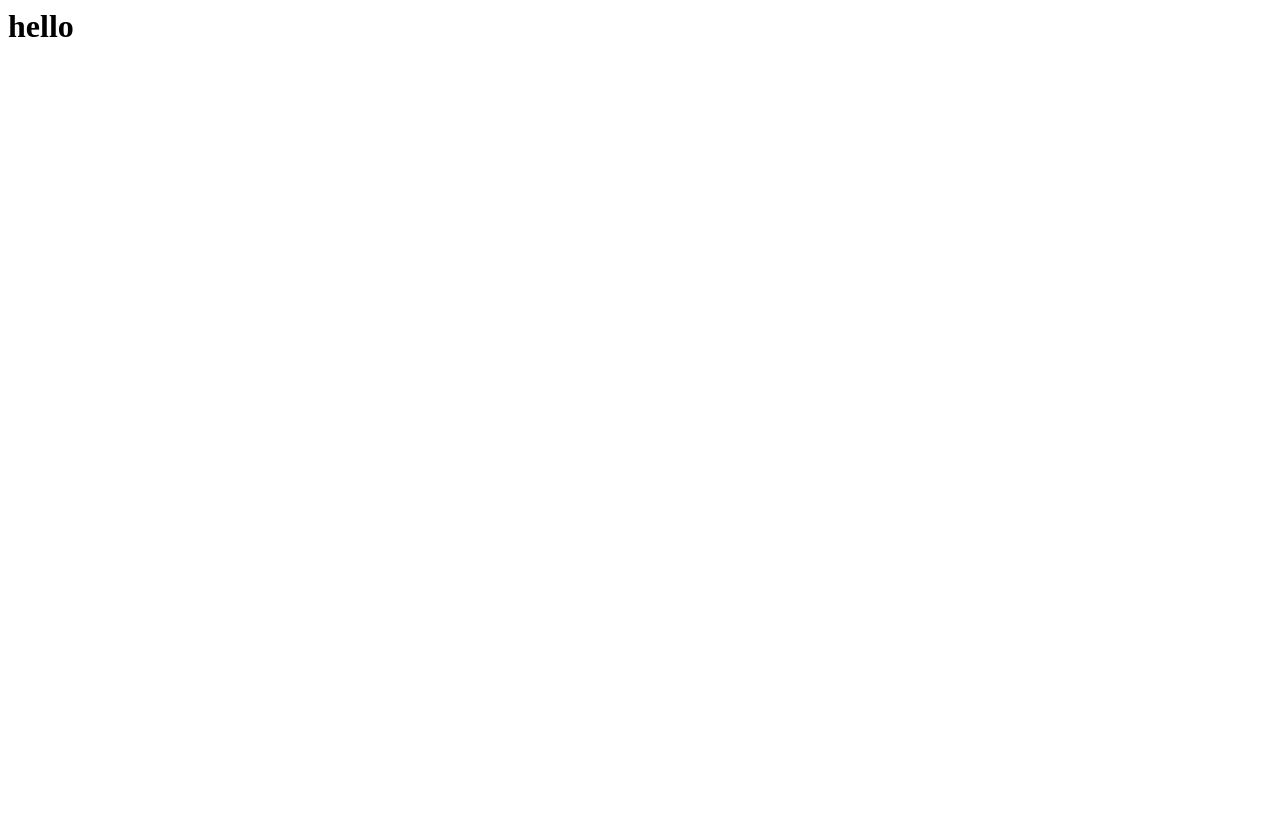
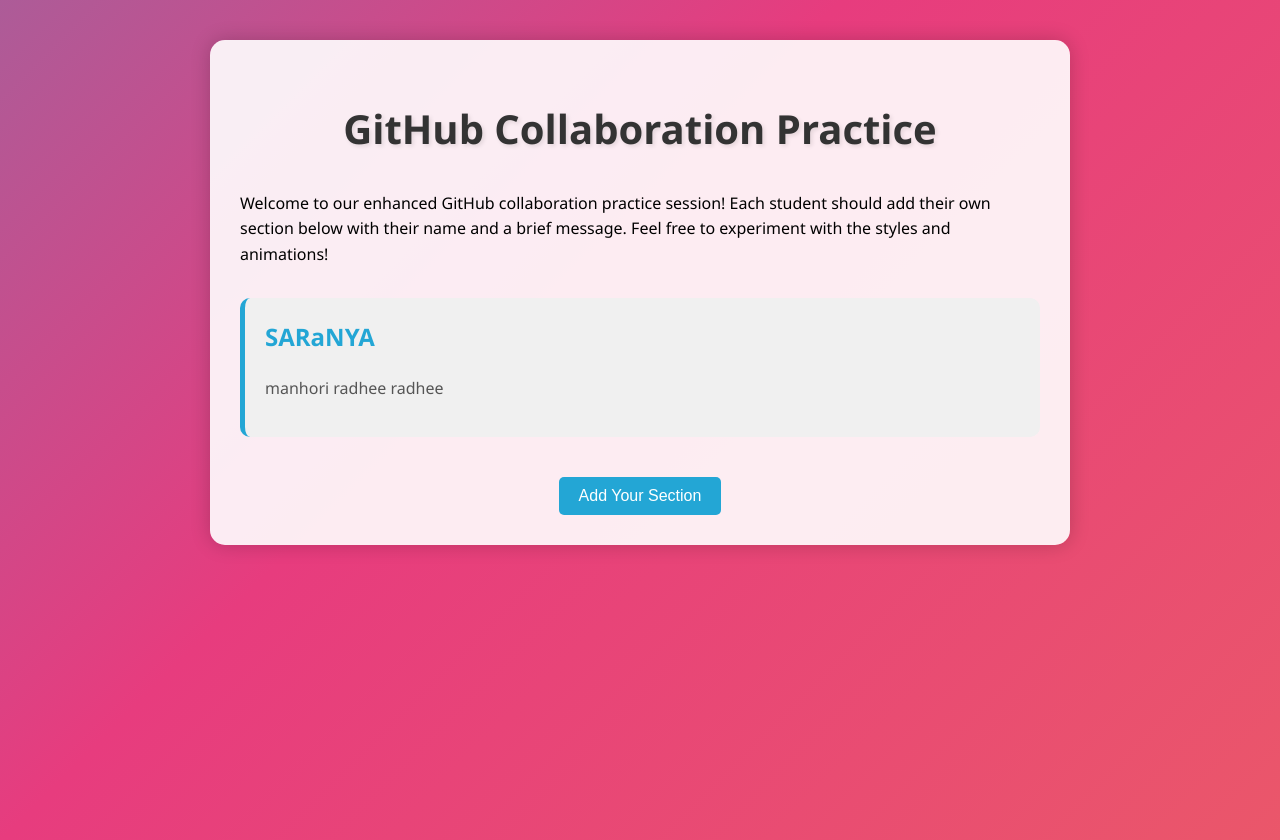
Before and after one commit to Saranya53430/github, a plain HTML site: page index.html in a window 1280 px wide. Before the commit the page ends 800 px from the top, so only its background shows below. Drawn offline with Linux system fonts and the light colour scheme.

Commit message:
added my namee

```diff
--- a/index.html
+++ b/index.html
@@ -1,7 +1,117 @@
-<html>
+<!DOCTYPE html>
+<html lang="en">
 <head>
+    <meta charset="UTF-8">
+    <meta name="viewport" content="width=device-width, initial-scale=1.0">
+    <title>GitHub Collaboration Practice</title>
 </head>
 <body>
-<h1>hello</h1>
+    <div class="container fade-in">
+        <h1>GitHub Collaboration Practice</h1>
+        <p>Welcome to our enhanced GitHub collaboration practice session! Each student should add their own section below with their name and a brief message. Feel free to experiment with the styles and animations!</p>
+
+        <div class="student-section">
+            <h2>SARaNYA</h2>
+            <p>manhori radhee radhee</p>
+        </div>
+
+        <!-- More student sections will be added here -->
+
+        <div class="add-section">
+            <button class="add-button">Add Your Section</button>
+        </div>
+    </div>
+
+    <script>
+        document.querySelector('.add-button').addEventListener('click', function() {
+            const newSection = document.createElement('div');
+            newSection.className = 'student-section fade-in';
+            newSection.innerHTML = `
+                <h2>New Student</h2>
+                <p>Replace this text with your own message!</p>
+            `;
+            document.querySelector('.container').insertBefore(newSection, this.parentNode);
+        });
+    </script>
+     <style>
+        @keyframes gradientBG {
+            0% {background-position: 0% 50%;}
+            50% {background-position: 100% 50%;}
+            100% {background-position: 0% 50%;}
+        }
+
+        body {
+            font-family: 'Segoe UI', Tahoma, Geneva, Verdana, sans-serif;
+            line-height: 1.6;
+            margin: 0;
+            padding: 20px;
+            background: linear-gradient(-45deg, #ee7752, #e73c7e, #23a6d5, #23d5ab);
+            background-size: 400% 400%;
+            animation: gradientBG 15s ease infinite;
+            min-height: 100vh;
+        }
+        .container {
+            max-width: 800px;
+            margin: 20px auto;
+            background: rgba(255, 255, 255, 0.9);
+            padding: 30px;
+            border-radius: 15px;
+            box-shadow: 0 0 20px rgba(0,0,0,0.2);
+            transition: transform 0.3s ease;
+        }
+        .container:hover {
+            transform: scale(1.02);
+        }
+        h1 {
+            color: #333;
+            text-align: center;
+            margin-bottom: 30px;
+            font-size: 2.5em;
+            text-shadow: 2px 2px 4px rgba(0,0,0,0.1);
+        }
+        .student-section {
+            margin-top: 30px;
+            padding: 20px;
+            background-color: #f0f0f0;
+            border-radius: 10px;
+            transition: all 0.3s ease;
+            border-left: 5px solid #23a6d5;
+        }
+        .student-section:hover {
+            box-shadow: 0 5px 15px rgba(0,0,0,0.1);
+            transform: translateY(-5px);
+        }
+        .student-section h2 {
+            color: #23a6d5;
+            margin-top: 0;
+        }
+        .student-section p {
+            color: #555;
+        }
+        .add-section {
+            text-align: center;
+            margin-top: 40px;
+        }
+        .add-button {
+            padding: 10px 20px;
+            font-size: 1em;
+            background-color: #23a6d5;
+            color: white;
+            border: none;
+            border-radius: 5px;
+            cursor: pointer;
+            transition: background-color 0.3s ease;
+        }
+        .add-button:hover {
+            background-color: #1b8ab2;
+        }
+        @keyframes fadeIn {
+            from { opacity: 0; }
+            to { opacity: 1; }
+        }
+        .fade-in {
+            animation: fadeIn 1s ease-out;
+        }
+    </style>
 </body>
 </html>
```
